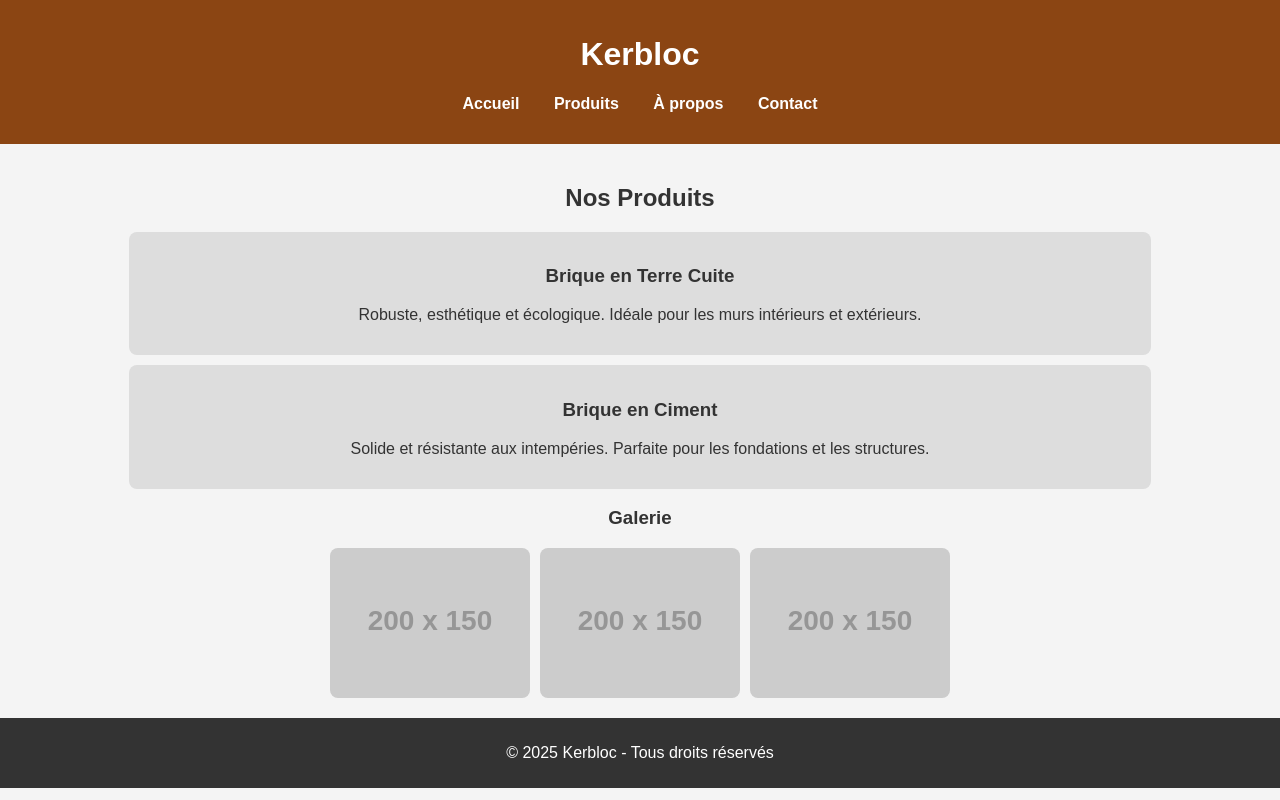
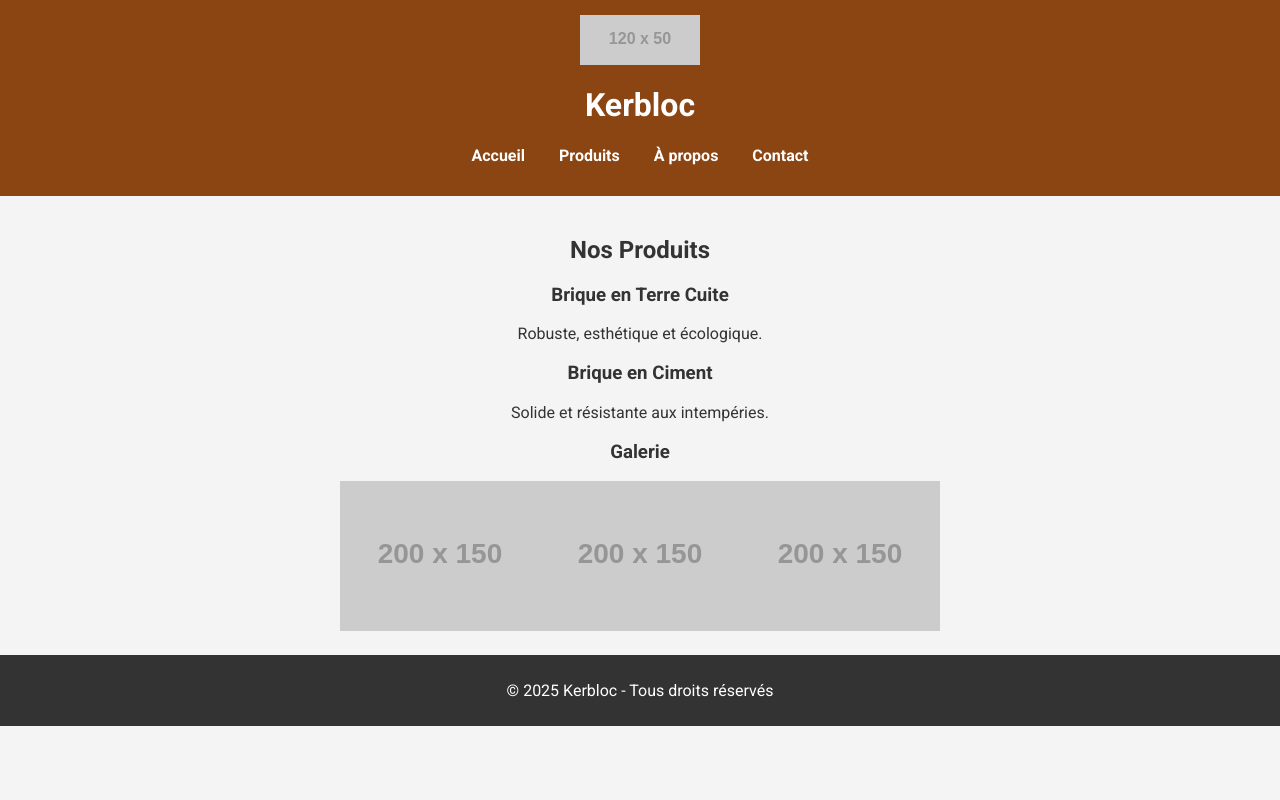
Before and after one commit to sowousin/kerbloc-site, a plain HTML site: page produits.html in a window 1280 px wide. Drawn offline with Linux system fonts and the light colour scheme; placeholder pictures from the web are drawn by us.

Commit message:
Add files via upload

```diff
--- a/produits.html
+++ b/produits.html
@@ -4,10 +4,15 @@
     <meta charset='UTF-8'>
     <meta name='viewport' content='width=device-width, initial-scale=1.0'>
     <title>Kerbloc - Produits</title>
+    <meta name='description' content='Kerbloc - Fabricant de briques en terre cuite et en ciment pour des constructions durables et esthétiques.'>
+    <meta name='keywords' content='Kerbloc, briques, terre cuite, ciment, construction, matériaux'>
+    <link rel='icon' href='https://via.placeholder.com/32x32?text=F' type='image/png'>
+    <link href='https://fonts.googleapis.com/css2?family=Roboto:wght@400;700&display=swap' rel='stylesheet'>
     <link rel='stylesheet' href='style.css'>
 </head>
 <body>
     <header>
+        <img src='https://via.placeholder.com/120x50?text=Kerbloc+Logo' alt='Logo Kerbloc' class='logo'>
         <h1 class='fade-in'>Kerbloc</h1>
         <nav>
             <ul>
@@ -18,23 +23,7 @@
             </ul>
         </nav>
     </header>
-    <section>
-        <h2 class='slide-in'>Nos Produits</h2>
-        <div class='produit'>
-            <h3>Brique en Terre Cuite</h3>
-            <p>Robuste, esthétique et écologique. Idéale pour les murs intérieurs et extérieurs.</p>
-        </div>
-        <div class='produit'>
-            <h3>Brique en Ciment</h3>
-            <p>Solide et résistante aux intempéries. Parfaite pour les fondations et les structures.</p>
-        </div>
-        <h3>Galerie</h3>
-        <div class='galerie'>
-            <img src='https://via.placeholder.com/200x150?text=Brique+Terre+Cuite' alt='Brique Terre Cuite'>
-            <img src='https://via.placeholder.com/200x150?text=Brique+Ciment' alt='Brique Ciment'>
-            <img src='https://via.placeholder.com/200x150?text=Mur+en+Briques' alt='Mur en Briques'>
-        </div>
-    </section>
+    <section><h2 class='slide-in'>Nos Produits</h2><div class='produit'><h3>Brique en Terre Cuite</h3><p>Robuste, esthétique et écologique.</p></div><div class='produit'><h3>Brique en Ciment</h3><p>Solide et résistante aux intempéries.</p></div><h3>Galerie</h3><div class='galerie'><img src='https://via.placeholder.com/200x150?text=Brique+Terre+Cuite'><img src='https://via.placeholder.com/200x150?text=Brique+Ciment'><img src='https://via.placeholder.com/200x150?text=Mur+en+Briques'></div></section>
     <footer>
         <p>&copy; 2025 Kerbloc - Tous droits réservés</p>
     </footer>
--- a/style.css
+++ b/style.css
@@ -1,98 +1 @@
-body {
-    font-family: Arial, sans-serif;
-    margin: 0;
-    padding: 0;
-    background-color: #f4f4f4;
-    color: #333;
-}
-header {
-    background-color: #8B4513;
-    color: white;
-    padding: 15px;
-    text-align: center;
-    animation: fadeIn 2s ease-in;
-}
-nav ul {
-    list-style: none;
-    padding: 0;
-}
-nav ul li {
-    display: inline;
-    margin: 0 15px;
-}
-nav ul li a {
-    color: white;
-    text-decoration: none;
-    font-weight: bold;
-}
-section {
-    padding: 20px;
-    text-align: center;
-}
-.produit {
-    background-color: #ddd;
-    margin: 10px auto;
-    padding: 15px;
-    width: 80%;
-    border-radius: 8px;
-    transition: transform 0.3s;
-}
-.produit:hover {
-    transform: scale(1.05);
-}
-.galerie {
-    display: flex;
-    justify-content: center;
-    flex-wrap: wrap;
-    gap: 10px;
-}
-.galerie img {
-    border-radius: 8px;
-    transition: transform 0.3s;
-}
-.galerie img:hover {
-    transform: scale(1.1);
-}
-form input, form textarea {
-    width: 80%;
-    margin: 10px 0;
-    padding: 8px;
-}
-button {
-    background-color: #8B4513;
-    color: white;
-    border: none;
-    padding: 10px 20px;
-    cursor: pointer;
-}
-footer {
-    background-color: #333;
-    color: white;
-    text-align: center;
-    padding: 10px;
-}
-@keyframes fadeIn {
-    from {opacity: 0;}
-    to {opacity: 1;}
-}
-.fade-in {
-    animation: fadeIn 2s ease-in;
-}
-.slide-in {
-    animation: slideIn 1.5s ease-out;
-}
-@keyframes slideIn {
-    from {transform: translateX(-100%); opacity: 0;}
-    to {transform: translateX(0); opacity: 1;}
-}
-/* Responsive */
-@media (max-width: 768px) {
-    nav ul li {
-        display: block;
-        margin: 10px 0;
-    }
-    .galerie {
-        flex-direction: column;
-        align-items: center;
-    }
-}
+body {font-family: 'Roboto', sans-serif; margin:0; padding:0; background:#f4f4f4; color:#333;}header {background:#8B4513; color:white; padding:15px; text-align:center;}header .logo {height:50px; vertical-align:middle;}nav ul {list-style:none; padding:0;}nav ul li {display:inline; margin:0 15px;}nav ul li a {color:white; text-decoration:none; font-weight:bold;}section {padding:20px; text-align:center;}footer {background:#333; color:white; text-align:center; padding:10px;}
```
Also changed, not shown: apropos.html (+7 -5 lines), contact.html (+6 -16 lines), index.html (+7 -17 lines), 1 other file.
